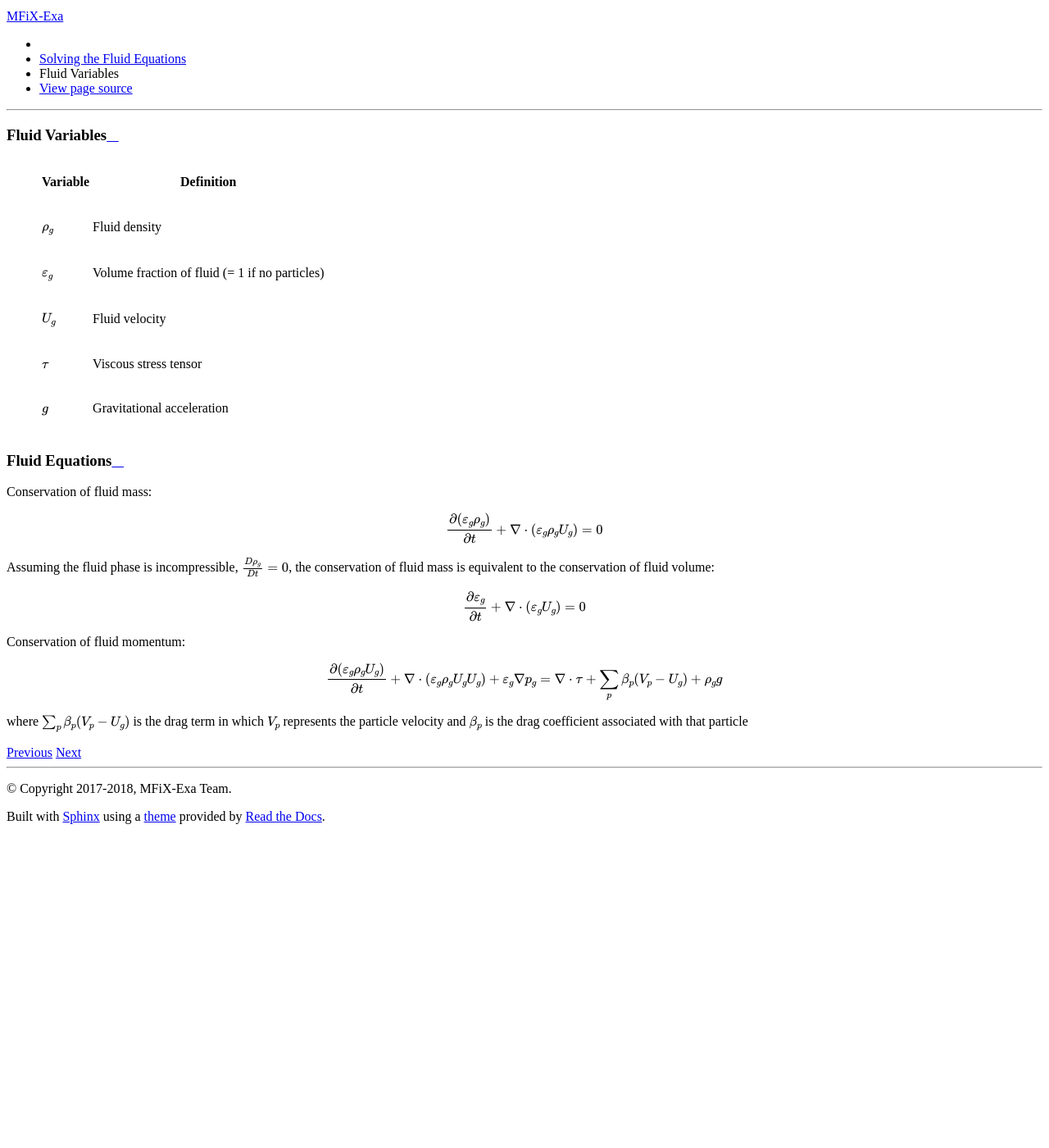
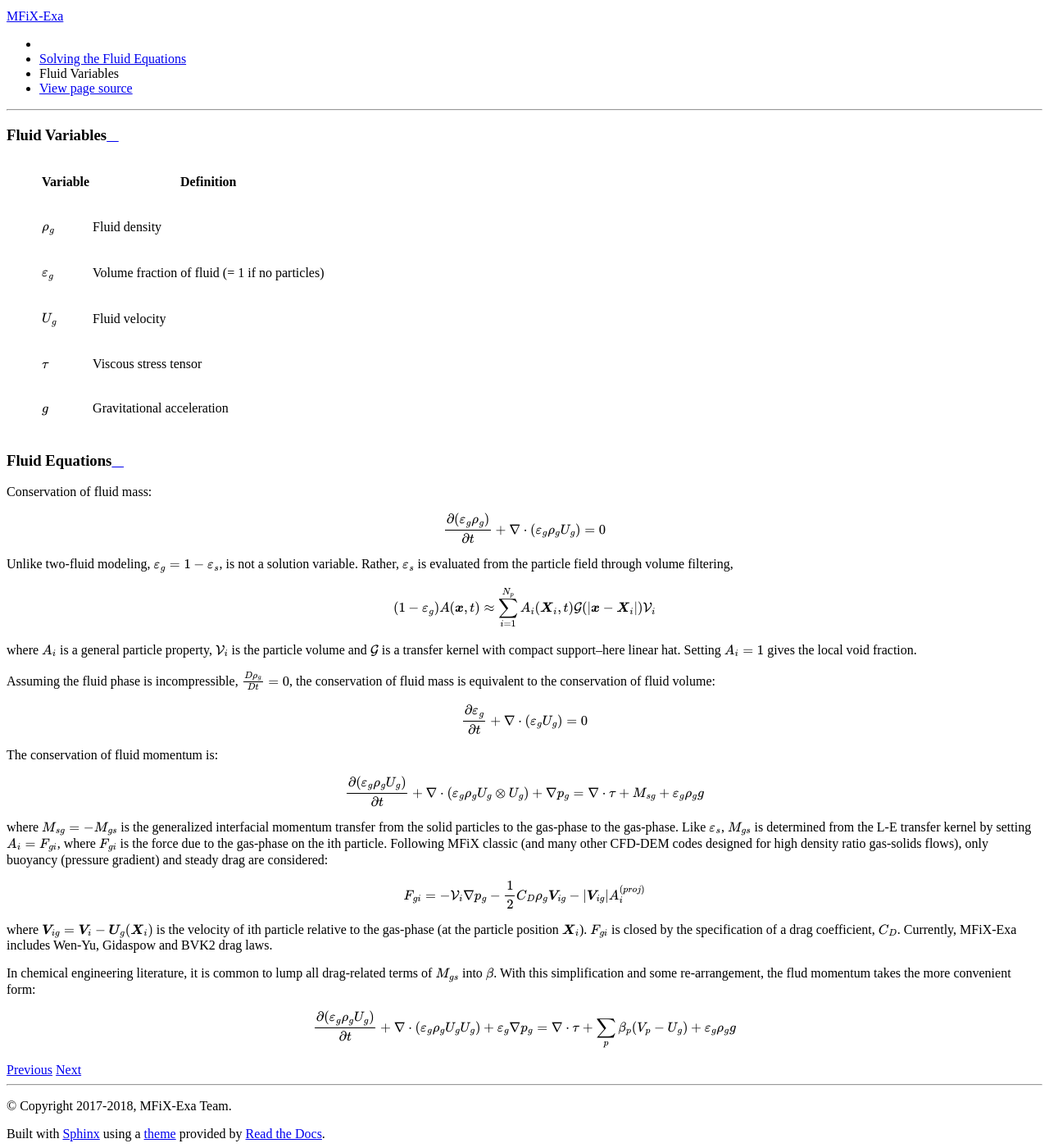
Before and after one commit to mwm126/MFIX-Exa, a Sphinx documentation site: the page built from docs/source/FluidEquations.rst, in a window 1280 px wide and 1400 px high, scrolled down 264 px. Shown: the whole window at 82% size. Built offline with Sphinx 7.4.7 and the Read the Docs theme 2.0.0, drawn with Linux system fonts in a browser that asks for light colours; before the commit the page ends 1277 px from its top, so only the background shows below that.

Commit message:
WIP wdf update to fluid equations

```diff
--- a/docs/source/FluidEquations.rst
+++ b/docs/source/FluidEquations.rst
@@ -22,13 +22,59 @@ Conservation of fluid mass:
 
 .. math:: \frac{\partial (\varepsilon_g \rho_g)}{\partial t} + \nabla \cdot (\varepsilon_g \rho_g U_g)  = 0
 
+Unlike two-fluid modeling, :math:`\varepsilon_g = 1 - \varepsilon_s`, is not a solution
+variable. Rather, :math:`\varepsilon_s` is evaluated from the particle field through
+volume filtering,
+
+.. math::
+   (1 - \varepsilon_g) A (\boldsymbol{x},t) \approx
+   \sum_{i=1}^{N_p} A_i(\boldsymbol{X}_i,t) {\mathcal G}
+   (\left| \boldsymbol{x} - \boldsymbol{X}_i \right|) {\mathcal V}_i
+
+where :math:`A_i` is a general particle property, :math:`{\mathcal V}_i` is the particle
+volume and :math:`\mathcal G` is a transfer kernel with compact support--here linear hat.
+Setting :math:`A_i = 1` gives the local void fraction.
+
+
 Assuming the fluid phase is incompressible, :math:`\frac{D \rho_g}{Dt} = 0`, the conservation of fluid mass is equivalent to the conservation of fluid volume:
 
 .. math:: \frac{\partial \varepsilon_g}{\partial t} + \nabla \cdot (\varepsilon_g  U_g)  = 0
 
-Conservation of fluid momentum:
+The conservation of fluid momentum is:
 
-.. math:: \frac{ \partial (\varepsilon_g \rho_g U_g)}{\partial t} + \nabla \cdot (\varepsilon_g \rho_g U_g U_g) + \varepsilon_g \nabla p_g = \nabla \cdot \tau
-           + \sum_p \beta_p (V_p - U_g) + \rho_g g
+.. math:: \frac{ \partial (\varepsilon_g \rho_g U_g)}{\partial t}
+   + \nabla \cdot (\varepsilon_g \rho_g U_g \otimes U_g) + \nabla p_g
+   = \nabla \cdot \tau + M_{sg} + \varepsilon_g \rho_g g
 
-where :math:`\sum_p \beta_p (V_p - U_g)` is the drag term in which :math:`V_p` represents the particle velocity and :math:`\beta_p` is the drag coefficient associated with that particle
+where :math:`M_{sg} = - M_{gs}` is the generalized interfacial momentum transfer from
+the solid particles to the gas-phase to the gas-phase. Like :math:`\varepsilon_s`,
+:math:`M_{gs}` is determined from the L-E transfer kernel by setting :math:`A_i = F_{gi}`,
+where :math:`F_{gi}` is the force due to the gas-phase on the ith particle. Following
+MFiX classic (and many other CFD-DEM codes designed for high density ratio gas-solids
+flows), only buoyancy (pressure gradient) and steady drag are considered:
+
+.. math::
+   F_{gi} = - \mathcal{V}_i \nabla p_g
+   - \frac{1}{2} C_D \rho_g \boldsymbol{V}_{ig} -  \left|\boldsymbol{V}_{ig}\right| A_i^{(proj)}
+
+where :math:`\boldsymbol{V}_{ig} = \boldsymbol{V}_i - \boldsymbol{U}_g ( \boldsymbol{X}_i )`
+is the velocity of ith particle relative to the gas-phase (at the particle position
+:math:`\boldsymbol{X}_i`). :math:`F_{gi}` is closed by the specification of a drag
+coefficient, :math:`C_D`. Currently, MFiX-Exa includes Wen-Yu, Gidaspow and BVK2 drag laws.
+
+.. wdf todo
+   gidaspow form: C_D^{Gidaspow} = \chi C_D^{(Wen-Yu)} + \left(1 - \chi \right)  C_D^{(Ergun)}
+   \chi = \frac{\arctan 150 \left( \varepsilon_g - 0.8 \right)}{\pi} + \frac{1}{2}
+   wen-yu:        C_D^{(Wen-Yu)} = \max \left[\frac{24}{Re_i}\left(1 + 0.15 Re_i^{0.687}\right),\ 0.44 \right] \left( 1 - \varepsilon_g \right)^{-1.65}
+   ergun: C_D^{(Ergun)} = \frac{200 \left(1 - \varepsilon_g\right)}{Re_i} + \frac{7}{3}
+   BVK2: C_D^{BVK2} = ...
+   particle reynolds number: Re_i = \frac{\rho_g \left( 1 - \varepsilon_g \right) d_i \left| \boldsymbol{V}_{ig} \right| }{\mu_g}
+
+
+In chemical engineering literature, it is common to lump all drag-related terms of
+:math:`M_{gs}` into :math:`\beta`. With this simplification and some re-arrangement,
+the flud momentum takes the more convenient form:
+
+.. math:: \frac{ \partial (\varepsilon_g \rho_g U_g)}{\partial t}
+   + \nabla \cdot (\varepsilon_g \rho_g U_g U_g) + \varepsilon_g \nabla p_g
+   = \nabla \cdot \tau + \sum_p \beta_p (V_p - U_g) + \varepsilon_g \rho_g g
```
